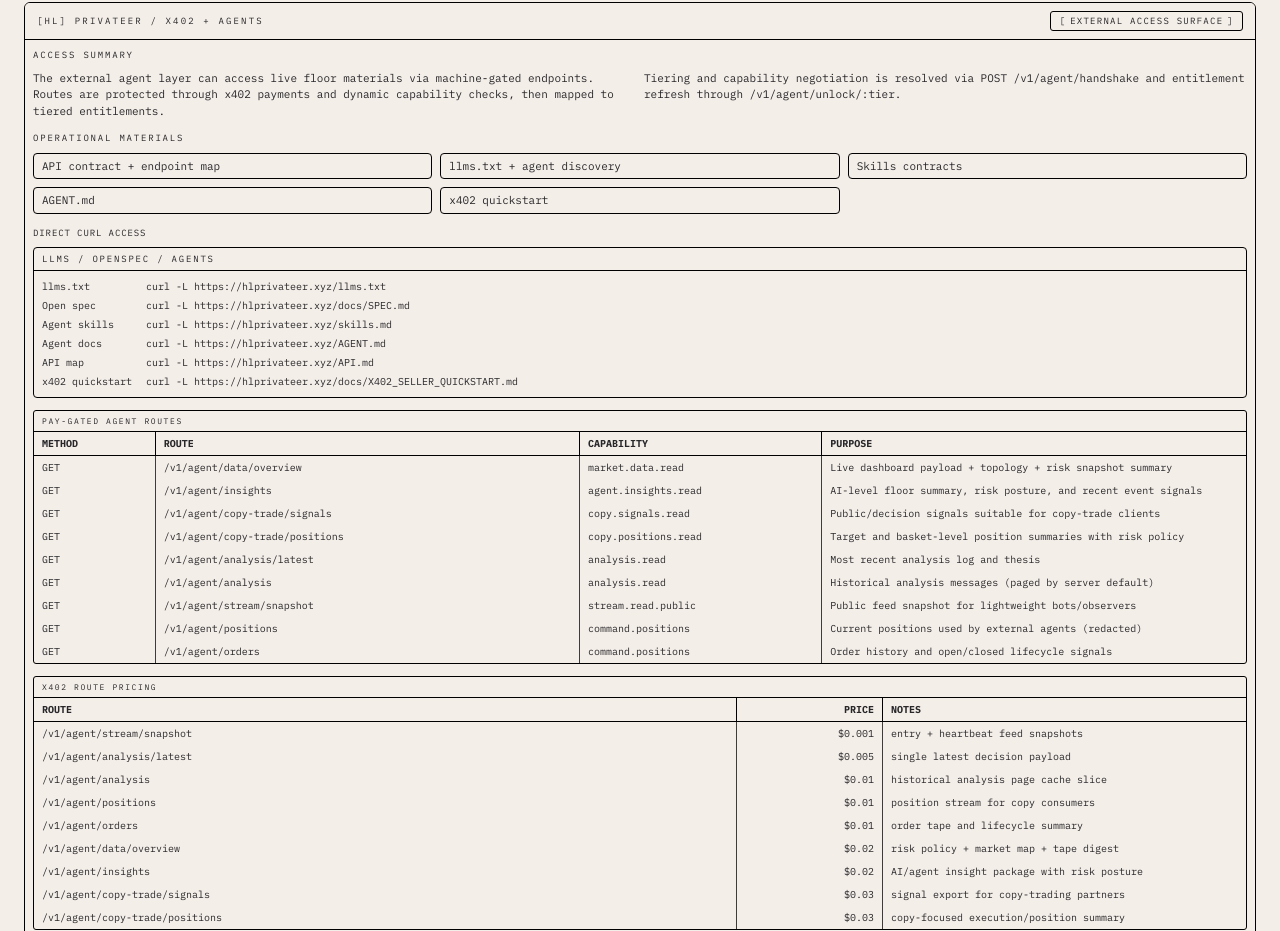
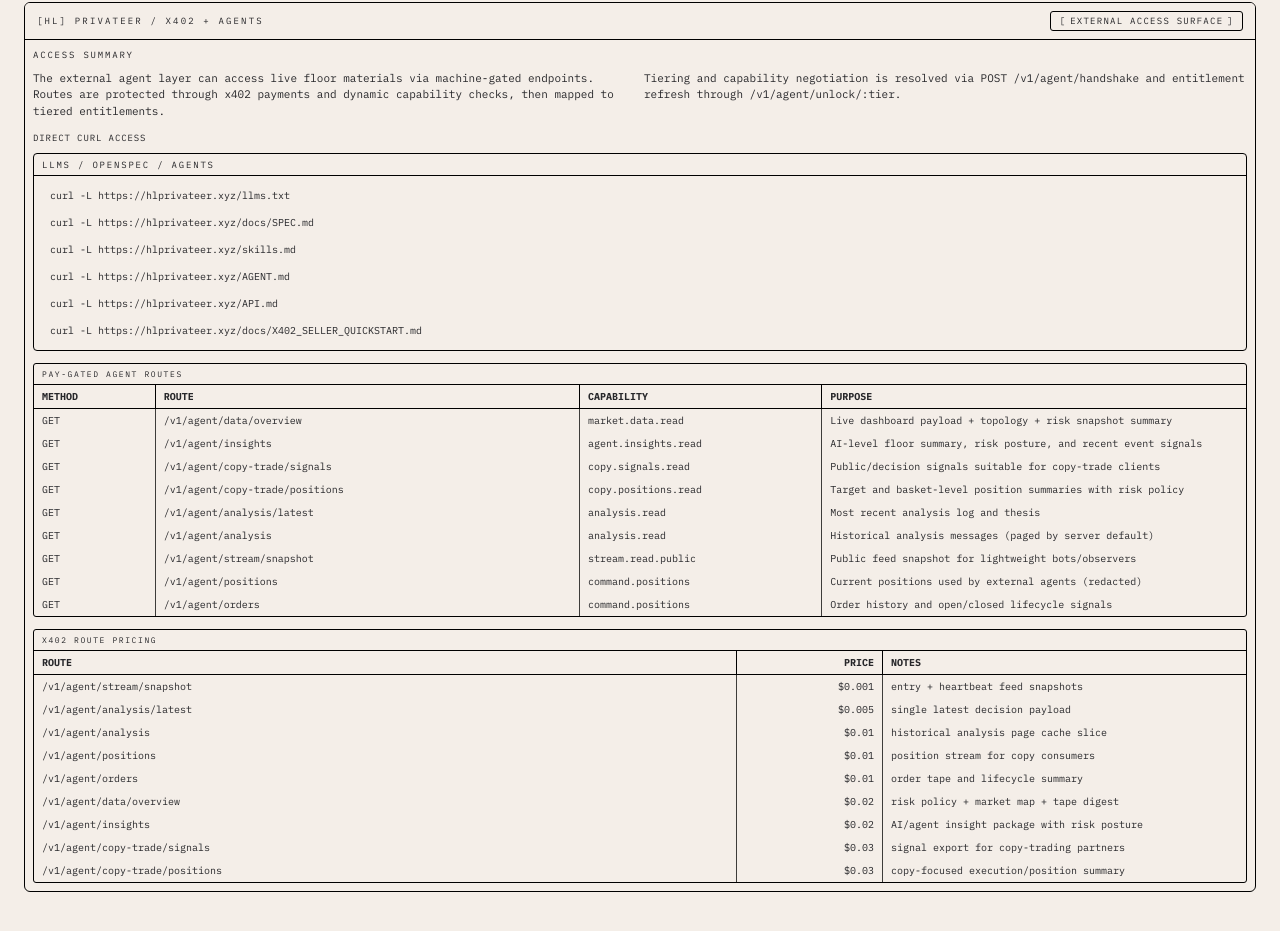
Before and after one commit to ADWilkinson/hlprivateer.xyz, a Next.js app in the folder apps/web/: page / in a window 1280 px wide. Shown: the part 2197-3128 px from the top of the page. After the commit the page ends 3105 px from the top, so only its background shows below. Built offline with nearby package versions, Linux system fonts and the light colour scheme; no server answers.

Commit message:
web: replace x402 doc buttons with direct curl command links

```diff
--- a/apps/web/app/ui/X402AgentMaterialsPanel.tsx
+++ b/apps/web/app/ui/X402AgentMaterialsPanel.tsx
@@ -106,45 +106,14 @@ const x402Pricing: PriceRow[] = [
 
 export function X402AgentMaterialsPanel() {
   const baseUrl = 'https://hlprivateer.xyz'
-  const docLinks = [
-    { id: 'api', label: 'API contract + endpoint map', href: `${baseUrl}/API.md` },
-    { id: 'llms', label: 'llms.txt + agent discovery', href: `${baseUrl}/llms.txt` },
-    { id: 'skills', label: 'Skills contracts', href: `${baseUrl}/skills.md` },
-    { id: 'agent', label: 'AGENT.md', href: `${baseUrl}/AGENT.md` },
-    { id: 'x402', label: 'x402 quickstart', href: `${baseUrl}/docs/X402_SELLER_QUICKSTART.md` },
-  ]
 
   const curlCommands = [
-    {
-      id: 'curl-llms',
-      title: 'llms.txt',
-      command: `curl -L ${baseUrl}/llms.txt`,
-    },
-    {
-      id: 'curl-spec',
-      title: 'Open spec',
-      command: `curl -L ${baseUrl}/docs/SPEC.md`,
-    },
-    {
-      id: 'curl-skills',
-      title: 'Agent skills',
-      command: `curl -L ${baseUrl}/skills.md`,
-    },
-    {
-      id: 'curl-agent-doc',
-      title: 'Agent docs',
-      command: `curl -L ${baseUrl}/AGENT.md`,
-    },
-    {
-      id: 'curl-api',
-      title: 'API map',
-      command: `curl -L ${baseUrl}/API.md`,
-    },
-    {
-      id: 'curl-x402',
-      title: 'x402 quickstart',
-      command: `curl -L ${baseUrl}/docs/X402_SELLER_QUICKSTART.md`,
-    },
+    { id: 'curl-llms', command: `curl -L ${baseUrl}/llms.txt`, href: `${baseUrl}/llms.txt` },
+    { id: 'curl-spec', command: `curl -L ${baseUrl}/docs/SPEC.md`, href: `${baseUrl}/docs/SPEC.md` },
+    { id: 'curl-skills', command: `curl -L ${baseUrl}/skills.md`, href: `${baseUrl}/skills.md` },
+    { id: 'curl-agent-doc', command: `curl -L ${baseUrl}/AGENT.md`, href: `${baseUrl}/AGENT.md` },
+    { id: 'curl-api', command: `curl -L ${baseUrl}/API.md`, href: `${baseUrl}/API.md` },
+    { id: 'curl-x402', command: `curl -L ${baseUrl}/docs/X402_SELLER_QUICKSTART.md`, href: `${baseUrl}/docs/X402_SELLER_QUICKSTART.md` },
   ]
 
   return (
@@ -174,32 +143,20 @@ export function X402AgentMaterialsPanel() {
         </div>
 
         <div className='grid gap-2'>
-          <div className='text-[9px] uppercase tracking-[0.2em] text-hlpMuted'>Operational materials</div>
-          <div className='grid gap-2 text-[11px] md:grid-cols-3'>
-            {docLinks.map((link) => (
-              <a
-                key={link.id}
-                href={link.href}
-                target='_blank'
-                rel='noreferrer'
-                className='rounded border border-hlpBorder px-2 py-1 text-hlpAccent hover:bg-hlpPanel focus-visible:outline focus-visible:outline-1 focus-visible:outline-offset-2 focus-visible:outline-hlpAccent'
-              >
-                {link.label}
-              </a>
-            ))}
-          </div>
-        </div>
-
-        <div className='grid gap-2'>
           <div className='text-[9px] uppercase tracking-[0.1em] text-hlpMuted'>Direct curl access</div>
           <div className='rounded border border-hlpBorder'>
             <div className='px-2 py-1 text-[9px] uppercase tracking-[0.2em] text-hlpMuted'>llms / openspec / agents</div>
             <div className='space-y-1 border-t border-hlpBorder px-2 py-2'>
               {curlCommands.map((entry) => (
-                <div key={entry.id} className='flex flex-wrap items-center gap-2 text-[10px]'>
-                  <span className='w-24 shrink-0 text-hlpMuted'>{entry.title}</span>
-                  <span className='font-mono break-all'>{entry.command}</span>
-                </div>
+                <a
+                  key={entry.id}
+                  href={entry.href}
+                  target='_blank'
+                  rel='noreferrer'
+                  className='block rounded px-2 py-1 font-mono text-[10px] break-all text-hlpAccent hover:bg-hlpPanel focus-visible:outline focus-visible:outline-1 focus-visible:outline-offset-2 focus-visible:outline-hlpAccent'
+                >
+                  {entry.command}
+                </a>
               ))}
             </div>
           </div>
```
